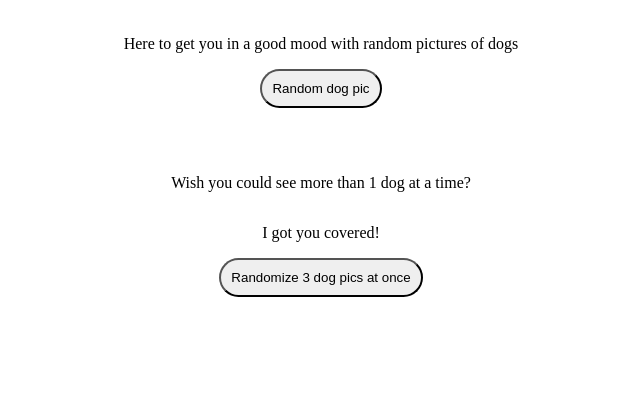
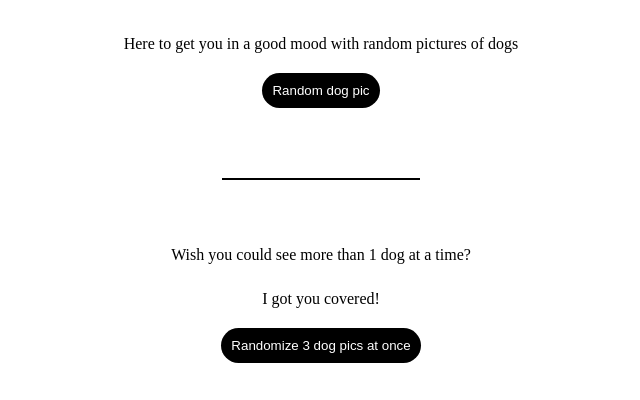
Before and after one commit to annamcn98/Inla-mningsuppgift-1---AJAX-med-JSON, a plain HTML site: page index.html in a window 1280 px wide. Shown: the part 69-469 px from the top of the page, without its empty margins (319-959 px from the left). Drawn offline with Linux system fonts and the light colour scheme.

Commit message:
Css done

```diff
--- a/css/style.css
+++ b/css/style.css
@@ -13,12 +13,17 @@
 
 #fetchBtn, #fetchBtn2 {
    border-radius: 30px;
+   border: none;
    padding: 10px;
+   background-color: black;
+   color: white;
+   margin: 10px 0px;
 }
 
 #img1 {
     max-width: 500px;
-    margin-top:50px;
+    max-height: 500;
+    margin-top: 10px;
 }
 #firstImg, #secondImg, #thirdImg {
     max-width: 300px;
@@ -30,3 +35,14 @@
     height: 400px;
     margin-top: 30px;
 }
+
+hr {
+    width:50%;
+    height:2px;
+    border: none;
+    background-color:black;
+    margin:50px 0px;
+}
+p {
+    margin-bottom: 10px;
+}
--- a/index.html
+++ b/index.html
@@ -17,6 +17,8 @@
                 <button id="fetchBtn">Random dog pic</button>
                 <img id="img1" src="" alt="">
 
+                <hr>
+
 
                 <p>Wish you could see more than 1 dog at a time?</p>
                 <p>I got you covered!</p>
```
